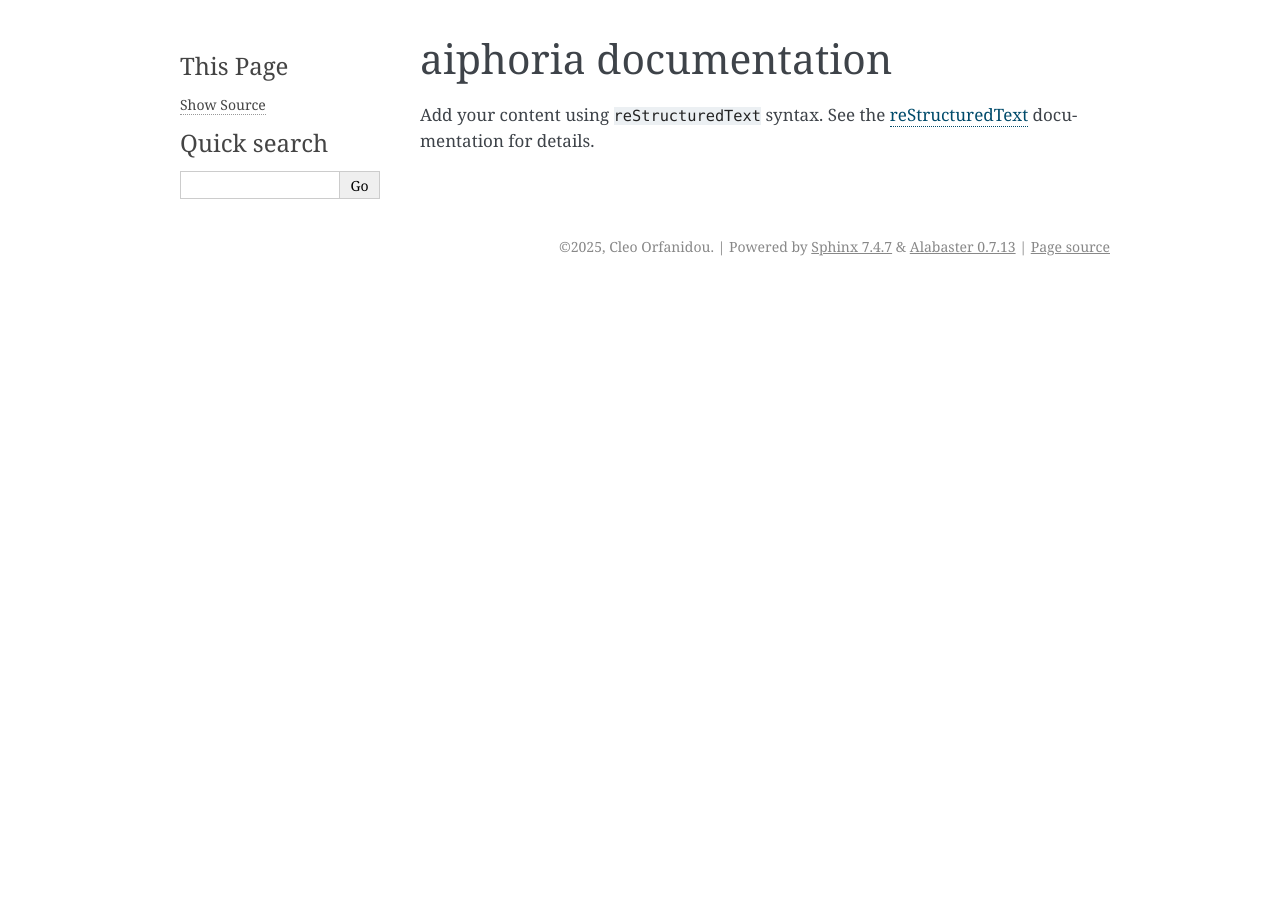
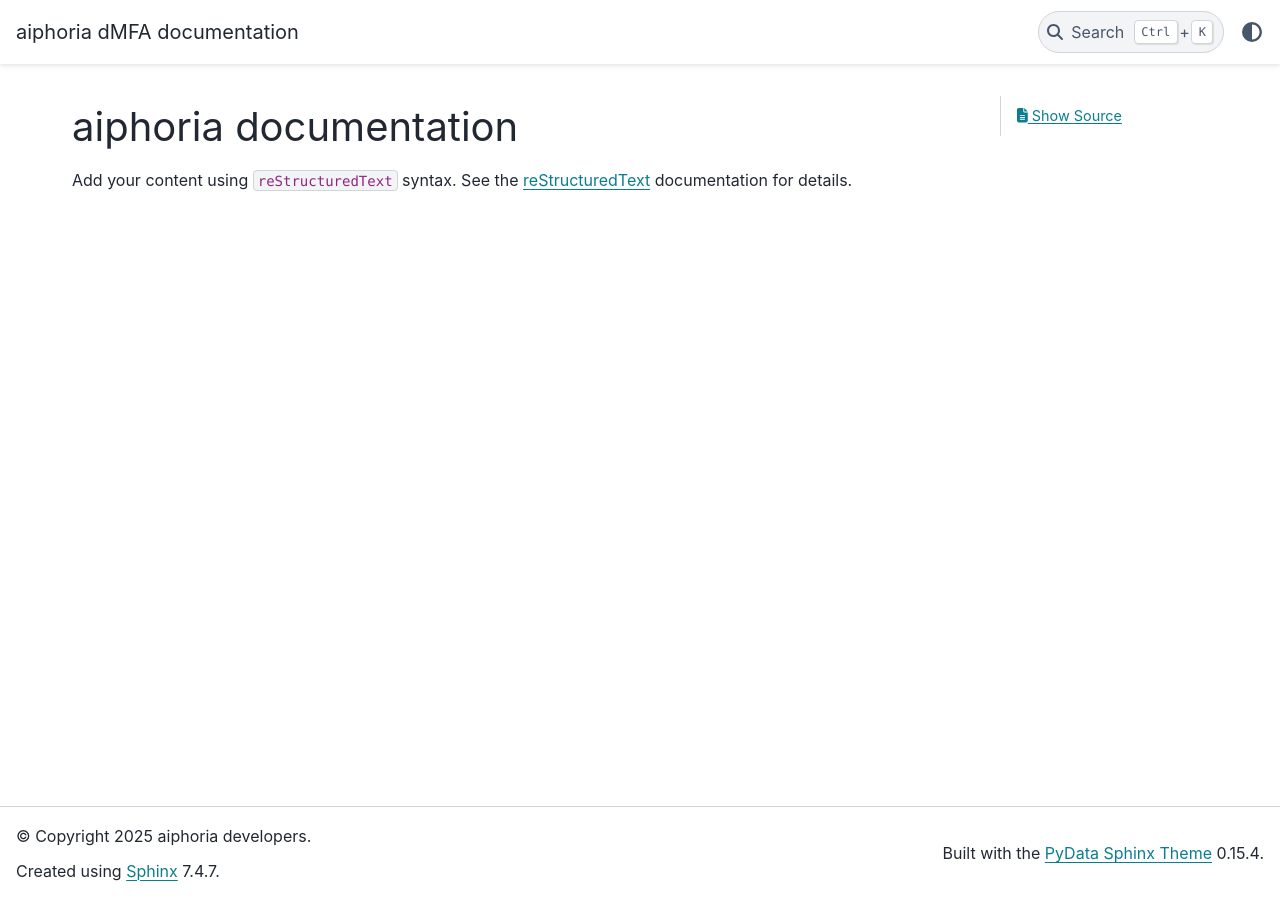
Before and after one commit to EuropeanForestInstitute/aiphoria, a Sphinx documentation site: the page built from docs/index.rst, in a window 1280 px wide. Built offline with Sphinx 7.4.7 and the PyData theme 0.15.4, drawn with Linux system fonts in a browser that asks for light colours; some of the changed lines change nothing that is shown.

Commit message:
Update conf.py

```diff
--- a/docs/conf.py
+++ b/docs/conf.py
@@ -1,5 +1,7 @@
 # Configuration file for the Sphinx documentation builder.
-#
+
+import datetime
+
 # For the full list of built-in configuration values, see the documentation:
 # https://www.sphinx-doc.org/en/master/usage/configuration.html
 
@@ -7,9 +9,22 @@
 # https://www.sphinx-doc.org/en/master/usage/configuration.html#project-information
 
 project = 'aiphoria dMFA'
-copyright = '2025, Cleo Orfanidou'
-author = 'aiphoria developers'
-release = 'v0.4'
+author = "Cleo Orfanidou"
+copyright = datetime.date.today().strftime("%Y") + " aiphoria developers"
+version: str = "latest"  # required by the version switcher
 
 # -- General configuration ---------------------------------------------------
 # https://www.sphinx-doc.org/en/master/usage/configuration.html#general-configuration
+
+
+master_doc = "index"
+
+root_doc = "index"
+html_static_path = ["_static"]
+templates_path = ["_templates"]
+exclude_patterns = ["_build"]
+html_theme = "pydata_sphinx_theme"
+
+suppress_warnings = [
+    "myst.header"  # suppress warnings of the kind "WARNING: Non-consecutive header level increase; H1 to H3"
+]
```
